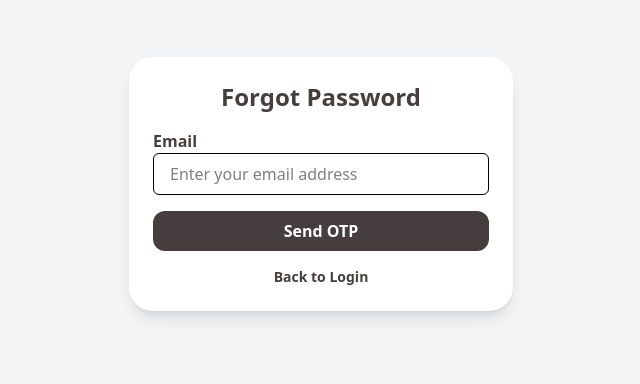
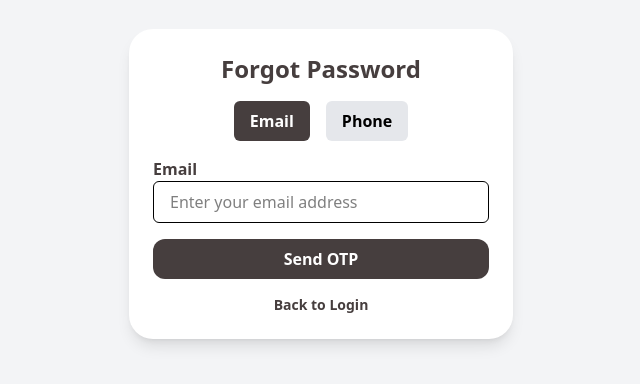
Before and after one commit to AnkurRam2002/ActNow-Frontend, a React (Vite) app: page /forgot-password in a window 1280 px wide. Shown: the part 216-600 px from the top of the page, without its empty margins (319-959 px from the left). Built offline with nearby package versions, Linux system fonts and the light colour scheme.

Commit message:
modified forgot password component to accomodate phn

```diff
--- a/src/pages/ForgotPassword.jsx
+++ b/src/pages/ForgotPassword.jsx
@@ -1,11 +1,13 @@
-import { useState } from 'react';
-import { useNavigate } from 'react-router-dom';
-import api from '../api';
+import { useState } from "react";
+import { useNavigate } from "react-router-dom";
+import api from "../api"; // Adjust based on your API setup
 
 const ForgotPassword = () => {
-  const [email, setEmail] = useState('');
-  const [message, setMessage] = useState('');
-  const [error, setError] = useState('');
+  const [inputType, setInputType] = useState("email"); // "email" or "phone"
+  const [email, setEmail] = useState("");
+  const [phone, setPhone] = useState("");
+  const [message, setMessage] = useState("");
+  const [error, setError] = useState("");
   const [loading, setLoading] = useState(false);
 
   const navigate = useNavigate();
@@ -13,21 +15,28 @@ const ForgotPassword = () => {
   const handleSubmit = async (e) => {
     e.preventDefault();
     setLoading(true);
-    setError('');
-    setMessage('');
+    setError("");
+    setMessage("");
 
     try {
-      const response = await api.post('/forgot-password', { email });
-      localStorage.setItem('email', email);
+      const payload =
+        inputType === "email" ? { email } : { phone };
+      const response = await api.post("/forgot-password", payload);
+
+      if (inputType === "email") {
+        localStorage.setItem("email", email);
+      } else {
+        localStorage.setItem("phone", phone);
+      }
 
       if (response.data.message) {
         setMessage(response.data.message);
         setTimeout(() => {
-          navigate('/reset-password');
+          navigate("/reset-password");
         }, 2000);
       }
     } catch (err) {
-      setError(err.response ? err.response.data.error : 'Something went wrong');
+      setError(err.response?.data?.error || "Something went wrong");
     } finally {
       setLoading(false);
     }
@@ -41,14 +50,34 @@ const ForgotPassword = () => {
           Forgot Password
         </h2>
 
+        {/* Toggle Between Email & Phone */}
+        <div className="flex justify-center space-x-4 mb-4">
+          <button
+            className={`py-2 px-4 font-bold rounded-md ${
+              inputType === "email" ? "bg-[#463E3E] text-white" : "bg-gray-200"
+            }`}
+            onClick={() => setInputType("email")}
+          >
+            Email
+          </button>
+          <button
+            className={`py-2 px-4 font-bold rounded-md ${
+              inputType === "phone" ? "bg-[#463E3E] text-white" : "bg-gray-200"
+            }`}
+            onClick={() => setInputType("phone")}
+          >
+            Phone
+          </button>
+        </div>
+
         {/* Form */}
         <form className="space-y-4" onSubmit={handleSubmit}>
           <div>
-            <label htmlFor="email" className="font-bold block text-[#463E3E]">
-              Email
+            <label className="font-bold block text-[#463E3E]">
+              {inputType === "email" ? "Email" : "Phone Number"}
             </label>
+            {inputType === "email" ? (
               <input
-              id="email"
                 type="email"
                 placeholder="Enter your email address"
                 value={email}
@@ -56,6 +85,16 @@ const ForgotPassword = () => {
                 required
                 className="w-full px-4 py-2 border rounded-md focus:outline-none focus:ring-1 focus:ring-[#463E3E]"
               />
+            ) : (
+              <input
+                type="tel"
+                placeholder="Enter your phone number"
+                value={phone}
+                onChange={(e) => setPhone(e.target.value)}
+                required
+                className="w-full px-4 py-2 border rounded-md focus:outline-none focus:ring-1 focus:ring-[#463E3E]"
+              />
+            )}
           </div>
 
           {/* Error & Success Messages */}
```
Lines whose indentation alone changed are shown as unchanged.
